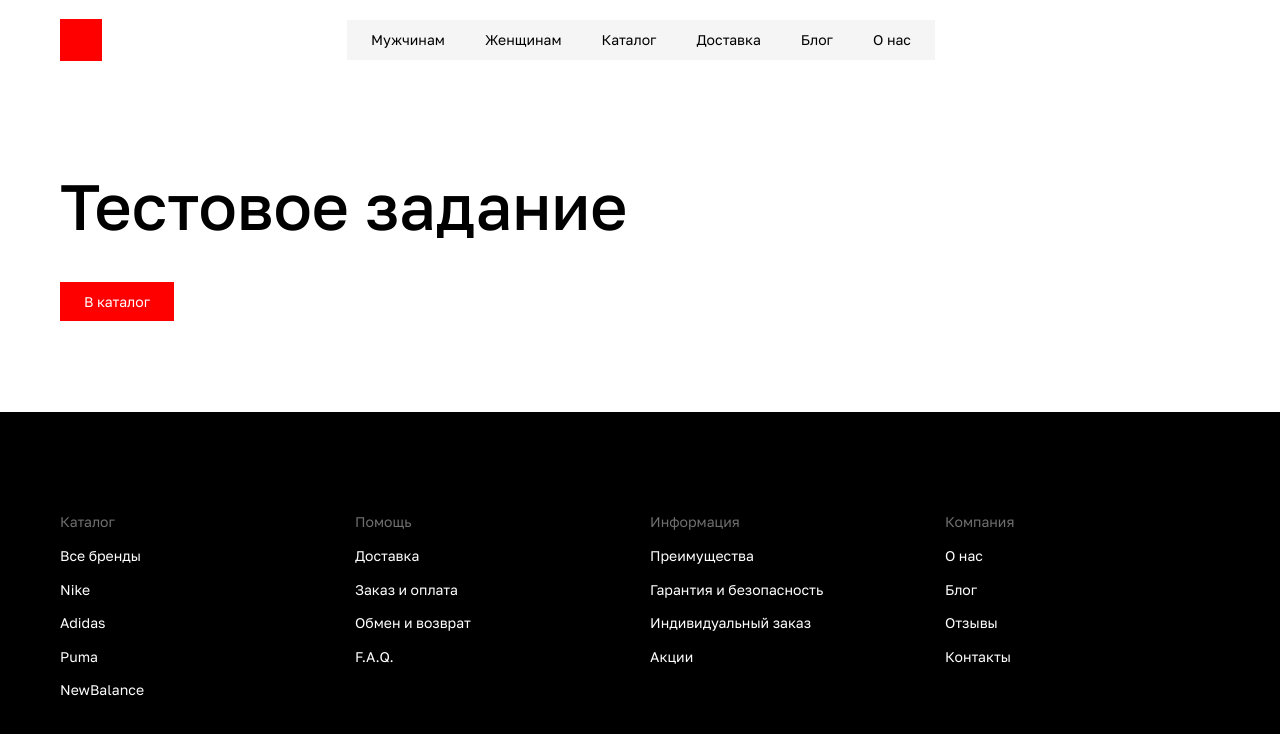
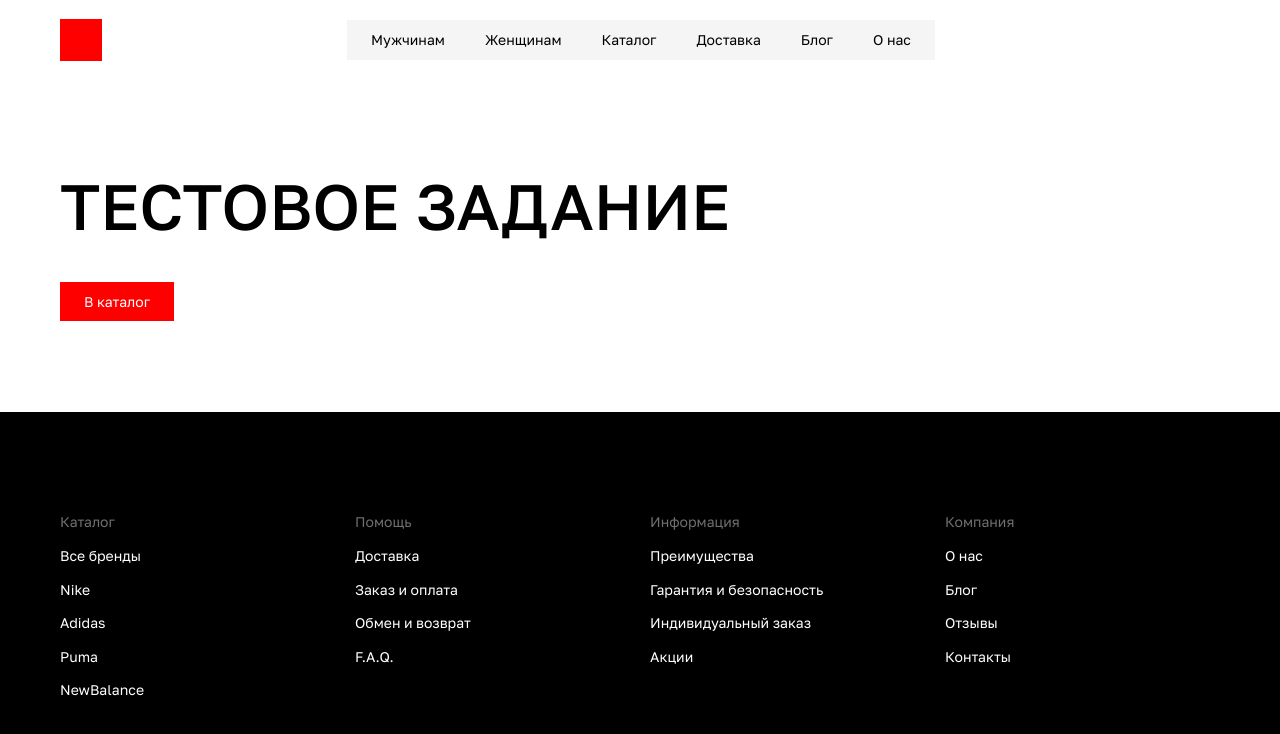
Before and after one commit to ecomeel/tapir-test, a Nuxt app: page / in a window 1280 px wide. Shown: the top 734 px of the page. Built offline with nearby package versions, Linux system fonts and the light colour scheme.

Commit message:
feat(LoadBtn) - add load btn & adjust render settings

```diff
--- a/src/pages/catalog.vue
+++ b/src/pages/catalog.vue
@@ -3,6 +3,17 @@
   <h1 class="content__title">Каталог</h1>
 
   <ProductsList :products="data?.products ?? []" />
+
+  <!-- Отображать если не последняя страница -->
+   <!-- Вынести кнопку в features -->
+  <div class="load-action">
+    <p v-show="error" class="load-action__error">
+      Произошла ошибка, попробуйте позже
+    </p>
+    <TextButton
+      v-bind="loadButtonSettings"
+    />
+  </div>
 </div>
 </template>
 
@@ -10,6 +21,9 @@
 import { ProductsList } from '~/widgets/products';
 import { getProducts } from '~/entities/products';
 import { useBreakpoint } from '~/shared/lib/useBreakpoints';
+import TextButton from '~/shared/ui/TextButton/TextButton.vue';
+
+// Селать рендер нужных товаров
 
 const { isMobile } = useBreakpoint();
 
@@ -34,8 +48,37 @@ watch([productsPage, itemsLimit], () => {
   refresh();
 })
 
+const loadButtonSettings = computed(() => ({
+  label: pending.value ? "Загрузка..." : error.value ? "Повторить" : "Показать еще",
+  bordered: !pending.value,
+  disabled: pending.value
+}))
+
 </script>
 
 <style scoped lang="scss">
+.content {
+  padding-top: 100px;
+  padding-bottom: 100px;
 
+  &__title {
+    margin-bottom: 110px;
+    font-size: 42px;
+    line-height: 1.1em;
+    text-align: center;
+    font-weight: 500;
+    text-transform: uppercase;
+  }
+}
+
+.load-action {
+  margin-top: 110px;
+  display: flex;
+  justify-content: center;
+
+  &__error {
+    padding: 10px 24px;
+    margin-bottom: 20px;
+  }
+}
 </style>
--- a/src/pages/index.vue
+++ b/src/pages/index.vue
@@ -25,6 +25,7 @@ import { TextButton } from '~/shared/ui/TextButton';
     font-size: 64px;
     line-height: 1.1em;
     font-weight: 500;
+    text-transform: uppercase;
   }
 
   @media (max-width: 767px) {
--- a/src/shared/ui/TextButton/TextButton.vue
+++ b/src/shared/ui/TextButton/TextButton.vue
@@ -19,6 +19,7 @@
     v-else
     type="button"
     :class="buttonClasses"
+    :disabled="props.disabled"
   >
     {{ props.label }}
   </button>
@@ -31,12 +32,13 @@ import { computed } from 'vue'
 const props = withDefaults(defineProps<TextButtonProps>(), {
   colorToken: 'transparent',
   bordered: false,
+  disabled: false,
 })
 
 const buttonClasses = computed(() => [
   'button',
   `button_${props.colorToken}`,
-  { 'button_bordered': props.bordered }
+  { 'button_bordered': props.bordered, 'button_disabled': props.disabled }
 ])
 </script>
 
@@ -54,6 +56,10 @@ const buttonClasses = computed(() => [
     opacity: .7;
   }
 
+  &_disabled {
+    cursor: not-allowed;
+  }
+
   &_red {
     color: $color-white;
     background-color: $color-red;
--- a/src/shared/ui/TextButton/types.ts
+++ b/src/shared/ui/TextButton/types.ts
@@ -3,7 +3,8 @@ export type TextButtonColor = 'red' | 'transparent'
 export interface TextButtonProps {
   label: string
   colorToken?: TextButtonColor
-  bordered?: boolean
+  bordered?: boolean,
+  disabled?: boolean,
 
   // для ссылок
   to?: string
```
